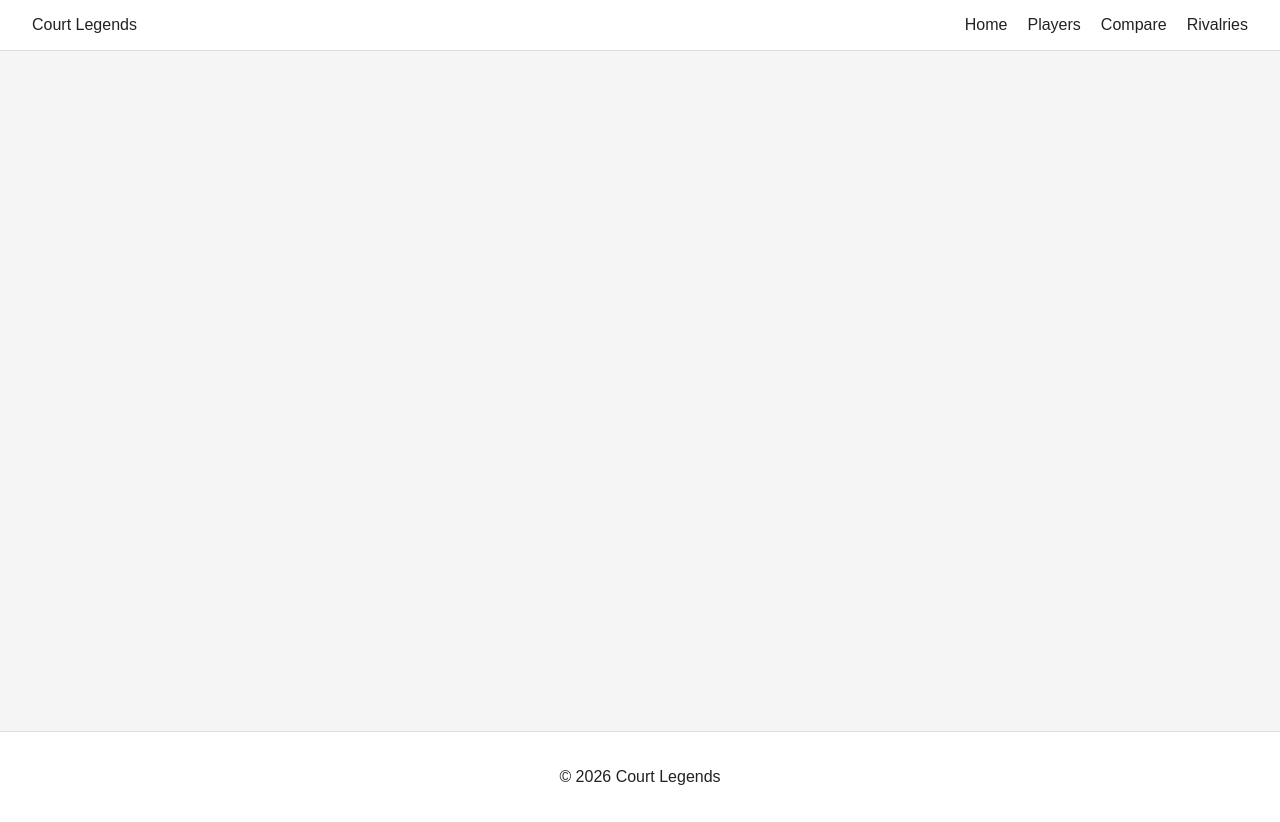
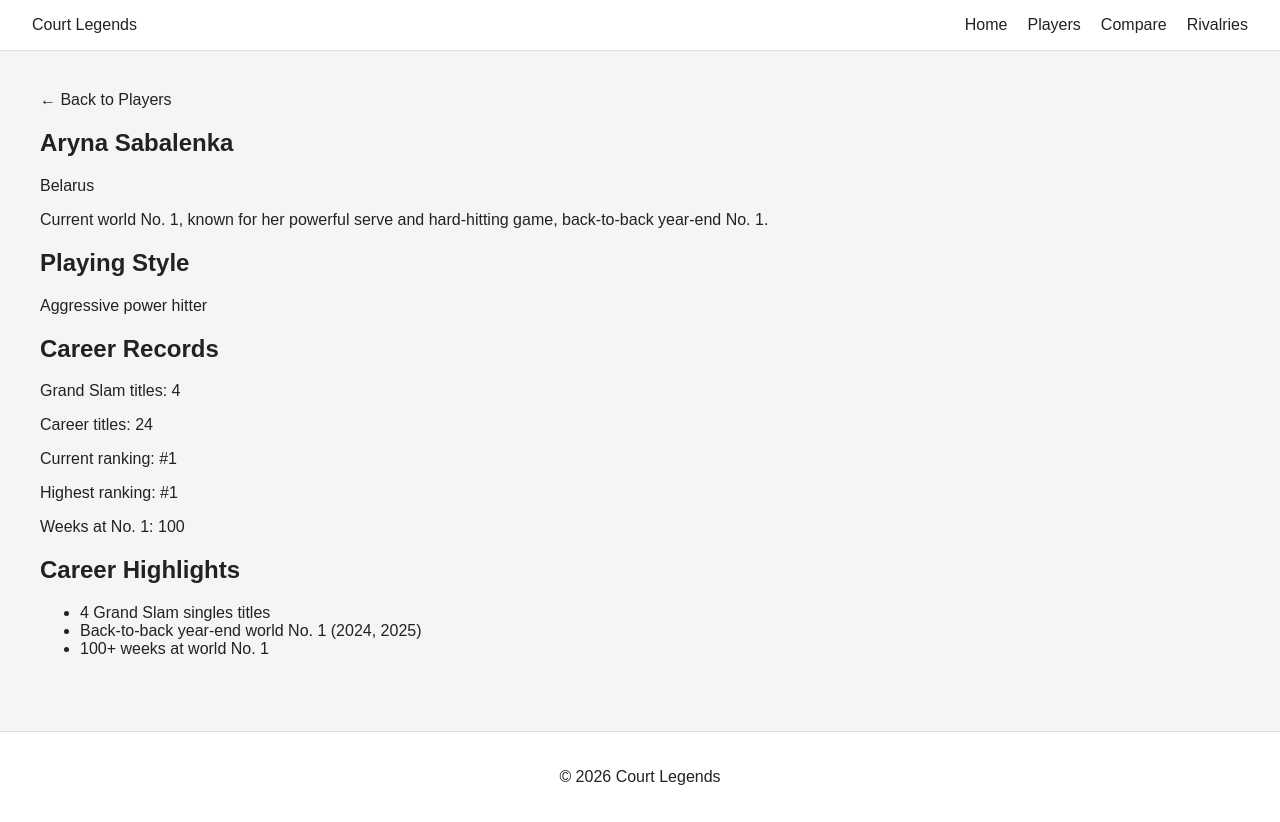
Before and after one commit to IS-PROJECT-2026/court-legends-165782, a React (Vite) app: page /players/aryna-sabalenka in a window 1280 px wide. Built offline with nearby package versions, Linux system fonts and the light colour scheme.

Commit message:
feat(players): add player profile view

```diff
--- a/src/App.jsx
+++ b/src/App.jsx
@@ -7,6 +7,7 @@ import Home from './pages/Home'
 import Players from './pages/Players'
 import Compare from './pages/Compare'
 import Rivalries from './pages/Rivalries'
+import PlayerProfile from './pages/PlayerProfile'
 
 function App() {
   return (
@@ -19,6 +20,10 @@ function App() {
           <Route path="/players" element={<Players />} />
           <Route path="/compare" element={<Compare />} />
           <Route path="/rivalries" element={<Rivalries />} />
+          <Route
+            path="/players/:playerId"
+            element={<PlayerProfile />}
+          />
         </Routes>
       </main>
 
--- /dev/null
+++ b/src/pages/PlayerProfile.jsx
@@ -0,0 +1,57 @@
+import { useParams, Link } from 'react-router-dom'
+import players from '../data/players'
+
+function PlayerProfile() {
+  const { playerId } = useParams()
+
+  const player = players.find(
+    (player) => player.id === playerId
+  )
+
+  if (!player) {
+    return (
+      <section>
+        <h1>Player Not Found</h1>
+        <Link to="/players">Back to Players</Link>
+      </section>
+    )
+  }
+
+  return (
+    <section>
+      <Link to="/players">← Back to Players</Link>
+
+      <h1>{player.name}</h1>
+
+      <p>{player.country}</p>
+
+      <p>{player.bio}</p>
+
+      <h2>Playing Style</h2>
+      <p>{player.playingStyle}</p>
+
+      <h2>Career Records</h2>
+
+      <p>Grand Slam titles: {player.grandSlamTitles}</p>
+      <p>Career titles: {player.careerTitles}</p>
+      <p>
+        Current ranking:{' '}
+        {player.currentRanking === null
+          ? 'Retired'
+          : `#${player.currentRanking}`}
+      </p>
+      <p>Highest ranking: #{player.highestRanking}</p>
+      <p>Weeks at No. 1: {player.weeksAtNumberOne}</p>
+
+      <h2>Career Highlights</h2>
+
+      <ul>
+        {player.careerHighlights.map((highlight) => (
+          <li key={highlight}>{highlight}</li>
+        ))}
+      </ul>
+    </section>
+  )
+}
+
+export default PlayerProfile
```
